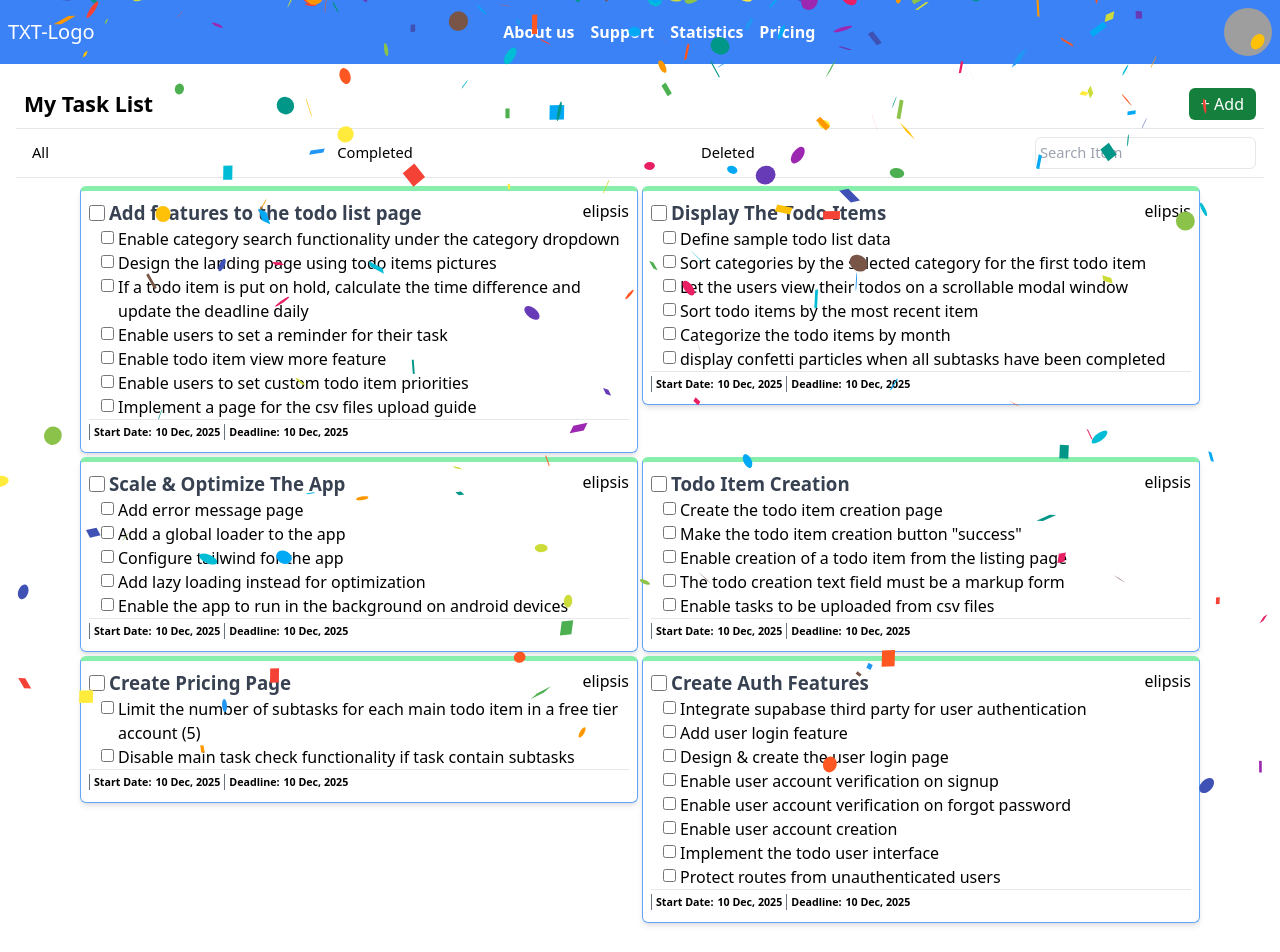
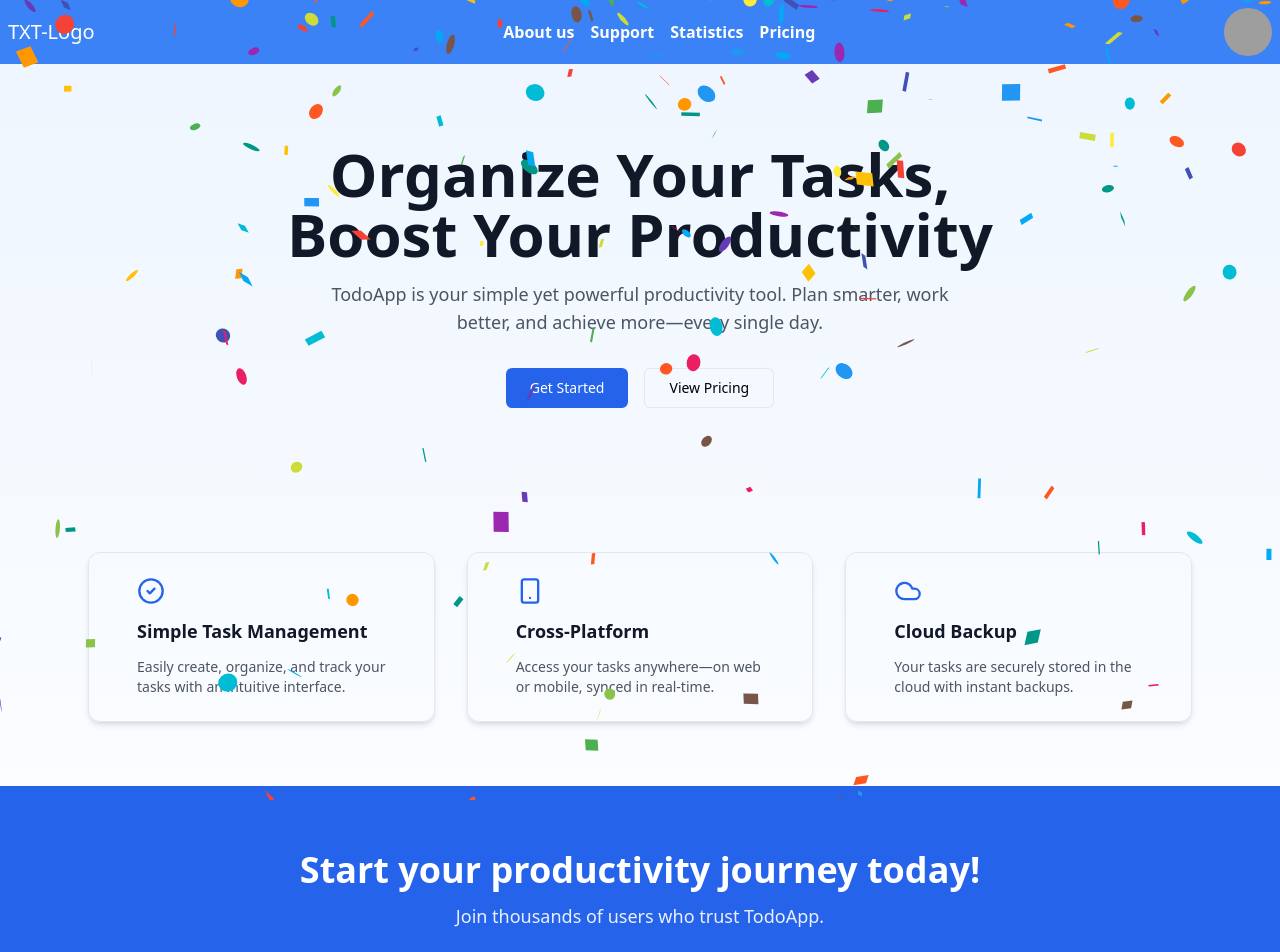
Before and after one commit to chriftech/devcom-web, a React (Create React App) app: page / in a window 1280 px wide. Shown: the top 952 px of the page. Built offline with nearby package versions, Linux system fonts and the light colour scheme; grey boxes are pictures that could not be loaded.

Commit message:
Update route

```diff
--- /dev/null
+++ b/src/components/Index.tsx
@@ -0,0 +1,100 @@
+"use client"
+
+import { motion } from "framer-motion"
+import { Button } from "./shadcn/button"
+import { Card, CardContent } from "./shadcn/card"
+import { CheckCircle2, Smartphone, Cloud, Users } from "lucide-react"
+
+export default function LandingPage() {
+  return (
+    <div className="w-full min-h-screen bg-gradient-to-b from-blue-50 to-white">
+      {/* Hero Section */}
+      <section className="max-w-6xl mx-auto px-6 py-20 text-center">
+        <motion.h1
+          initial={{ opacity: 0, y: -20 }}
+          animate={{ opacity: 1, y: 0 }}
+          transition={{ duration: 0.6 }}
+          className="text-4xl md:text-6xl font-bold text-gray-900"
+        >
+          Organize Your Tasks, <br /> Boost Your Productivity
+        </motion.h1>
+
+        <motion.p
+          initial={{ opacity: 0, y: 20 }}
+          animate={{ opacity: 1, y: 0 }}
+          transition={{ duration: 0.8, delay: 0.2 }}
+          className="mt-4 text-lg text-gray-600 max-w-2xl mx-auto"
+        >
+          TodoApp is your simple yet powerful productivity tool. Plan smarter, work better, and
+          achieve more—every single day.
+        </motion.p>
+
+        <motion.div
+          initial={{ opacity: 0 }}
+          animate={{ opacity: 1 }}
+          transition={{ duration: 1, delay: 0.4 }}
+          className="mt-8 flex justify-center gap-4"
+        >
+          <Button size="lg" className="bg-blue-600 hover:bg-blue-700 text-white">
+            Get Started
+          </Button>
+          <Button size="lg" variant="outline">
+            View Pricing
+          </Button>
+        </motion.div>
+      </section>
+
+      {/* Features Section */}
+      <section className="max-w-6xl mx-auto px-6 py-16 grid md:grid-cols-3 gap-8">
+        {[
+          {
+            icon: <CheckCircle2 size={28} className="text-blue-600" />,
+            title: "Simple Task Management",
+            desc: "Easily create, organize, and track your tasks with an intuitive interface."
+          },
+          {
+            icon: <Smartphone size={28} className="text-blue-600" />,
+            title: "Cross-Platform",
+            desc: "Access your tasks anywhere—on web or mobile, synced in real-time."
+          },
+          {
+            icon: <Cloud size={28} className="text-blue-600" />,
+            title: "Cloud Backup",
+            desc: "Your tasks are securely stored in the cloud with instant backups."
+          }
+        ].map((feature, i) => (
+          <motion.div
+            key={i}
+            initial={{ opacity: 0, y: 30 }}
+            animate={{ opacity: 1, y: 0 }}
+            transition={{ duration: 0.6, delay: i * 0.2 }}
+          >
+            <Card className="p-6 shadow-md hover:shadow-lg transition">
+              <CardContent className="space-y-3">
+                {feature.icon}
+                <h3 className="font-semibold text-lg text-gray-900">{feature.title}</h3>
+                <p className="text-sm text-gray-600">{feature.desc}</p>
+              </CardContent>
+            </Card>
+          </motion.div>
+        ))}
+      </section>
+
+      {/* Call-to-Action Section */}
+      <motion.section
+        initial={{ opacity: 0, scale: 0.95 }}
+        whileInView={{ opacity: 1, scale: 1 }}
+        transition={{ duration: 0.6 }}
+        viewport={{ once: true }}
+        className="bg-blue-600 py-16 text-center text-white"
+      >
+        <h2 className="text-3xl md:text-4xl font-bold">Start your productivity journey today!</h2>
+        <p className="mt-3 text-lg opacity-90">Join thousands of users who trust TodoApp.</p>
+        <div className="mt-6 flex justify-center gap-4">
+          <Button size="lg" variant="secondary">Get Started</Button>
+          <Button size="lg" className="bg-white text-blue-600 hover:bg-gray-100">Learn More</Button>
+        </div>
+      </motion.section>
+    </div>
+  )
+}
--- a/src/components/Pricing.tsx
+++ b/src/components/Pricing.tsx
@@ -39,7 +39,7 @@ const Pricing = () => {
           </CardHeader>
           <CardContent className="flex flex-col gap-4">
             <div className="flex items-end gap-1">
-              <p className="text-3xl font-bold text-gray-900">$9</p>
+              <p className="text-3xl font-bold text-gray-900">$11.99</p>
               <p className="text-gray-600">/month</p>
             </div>
             <ul className="text-sm text-gray-700 space-y-2">
@@ -57,11 +57,15 @@ const Pricing = () => {
         {/* Custom Plan */}
         <Card className="rounded-2xl shadow-md border border-gray-200">
           <CardHeader>
-            <CardTitle className="text-lg font-semibold text-gray-700">Custom</CardTitle>
+            <CardTitle className="text-lg font-semibold text-gray-700">Professional</CardTitle>
           </CardHeader>
           <CardContent className="flex flex-col gap-4">
+            {/* <div className="flex items-end gap-1">
+              <p className="text-3xl font-bold text-gray-900">Let's Talk</p>
+            </div> */}
             <div className="flex items-end gap-1">
-              <p className="text-3xl font-bold text-gray-900">Let's Talk</p>
+              <p className="text-3xl font-bold text-gray-900">$34.99</p>
+              <p className="text-gray-600">/month</p>
             </div>
             <ul className="text-sm text-gray-700 space-y-2">
               <li>✔ Everything in Standard</li>
--- a/src/router.tsx
+++ b/src/router.tsx
@@ -9,6 +9,7 @@ import Pricing from './components/Pricing';
 import Signup from './components/Signup'
 import {createBrowserRouter} from 'react-router-dom'
 import BaseLayout from './components/layout/Base';
+import LandingPage from './components/Index';
 
 const authRoutes = [
     {path: '/login', element: <BaseLayout component={<Login />} /> },
@@ -21,7 +22,8 @@ const subscriptionRoutes = [
     {path: '/checkout', element: <BaseLayout component={<Pricing />} />},
 ]
 const routes = [
-    {path: '/', element: <BaseLayout component={<Root />} />},
+    {path: '/index', element: <BaseLayout component={<Root />} />},
+    {path: '/', element: <BaseLayout component={<LandingPage />} />},
     {path: '/contact-us', element: <BaseLayout component={<Contact />} />},
     {path: '/about-us', element: <BaseLayout component={<About />} />},
     {path: '/guide', element: <BaseLayout component={<Guide />} />},
```
